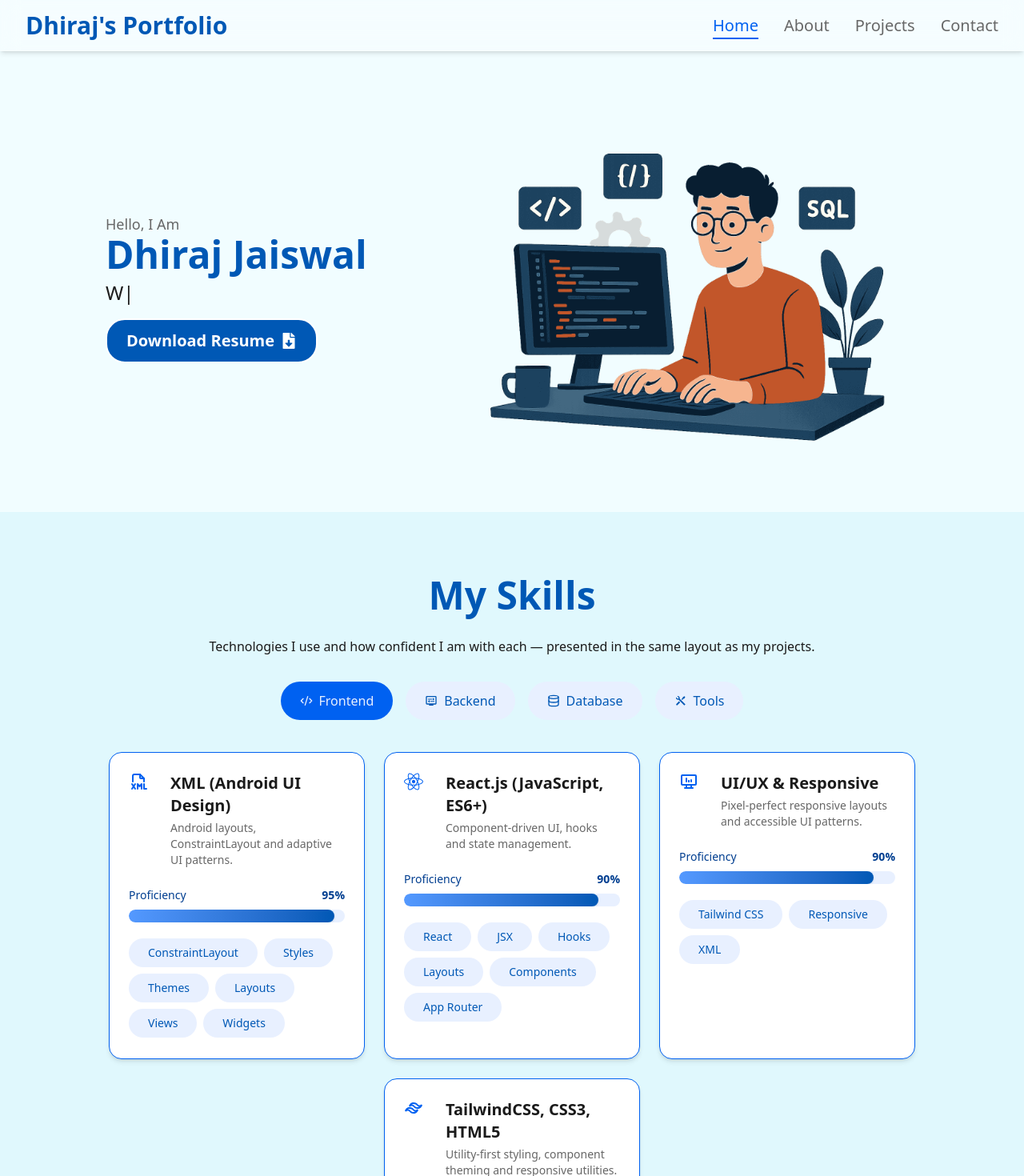
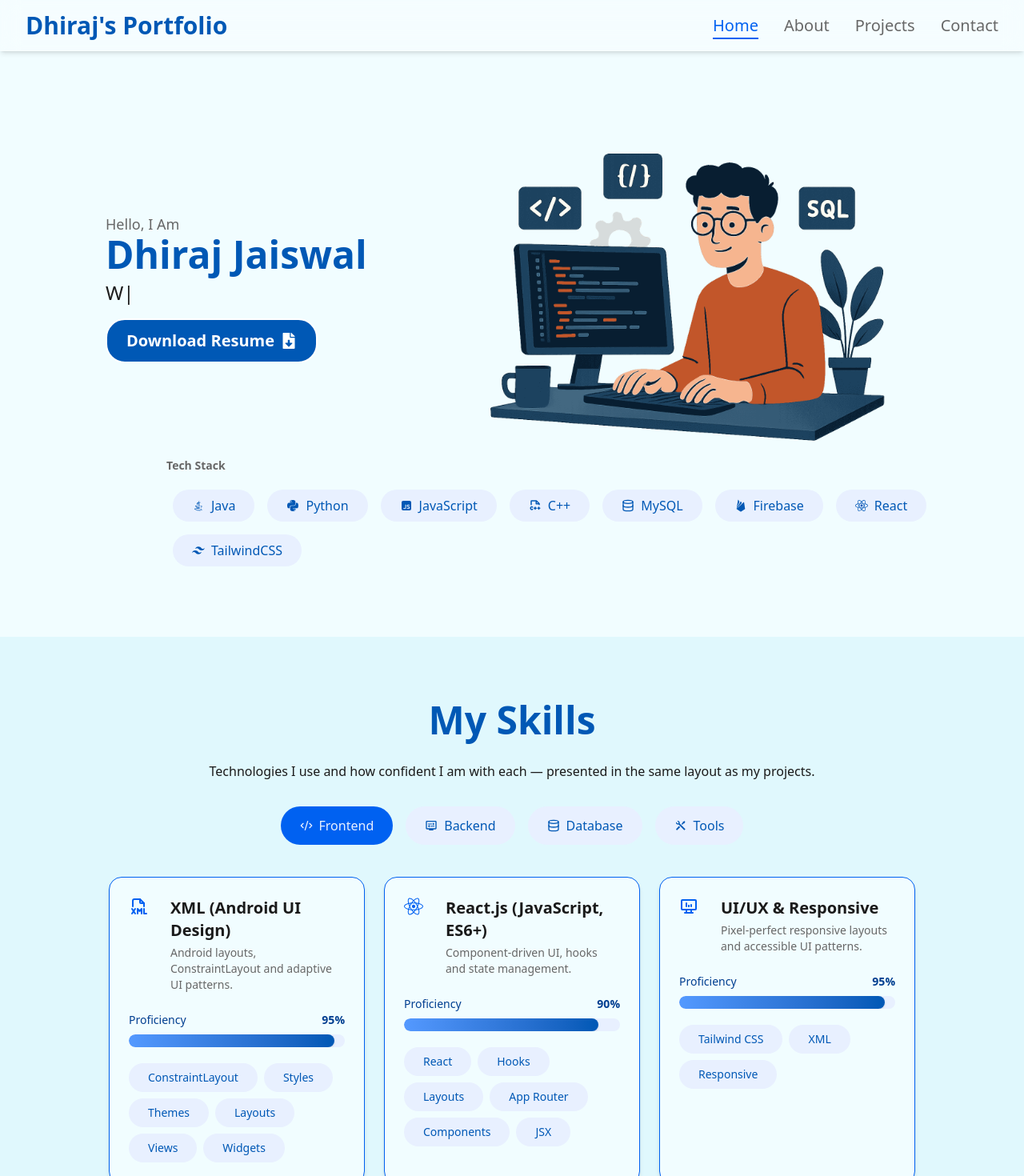
Before and after one commit to jaiswaldhiraj/Portfolio, a Next.js app: page / in a window 1280 px wide. Shown: the top 1470 px of the page at 80% size. Built offline with nearby package versions, Linux system fonts and the light colour scheme.

Commit message:
tech stack added

```diff
--- a/app/components/CardChips.js
+++ b/app/components/CardChips.js
@@ -5,7 +5,7 @@ export const CardChips = ({ Skills }) => {
         <div className="mt-5 flex flex-wrap gap-2">
             {Skills.chips.map((c) => (
                 <span
-                    className="inline-flex items-center gap-2 px-6 py-2 font-medium bg-[var(--accent-light)] text-sm text-[var(--accent)] rounded-3xl hover:bg-[var(--accent-light-hover)] hover:text-[var(--accent)]"
+                    className="inline-flex items-center gap-2 px-6 py-2 font-medium bg-[var(--accent-light)] text-sm text-[var(--accent)] rounded-3xl"
                     key={c}
                 >
                     {c}
--- a/app/components/Footer.js
+++ b/app/components/Footer.js
@@ -6,7 +6,7 @@ import FooterLink from "./FooterLink"
 
 const Footer = () =>{
   return (
-    <footer className="bg-[var(--background-dark)] text-gray-300 border-t mt-10">
+    <footer className="bg-[var(--background)] text-gray-300 border-t">
       <div className="max-w-6xl mx-auto px-6 py-8 flex flex-col md:flex-row justify-between items-center gap-6">
 
         {/* Left Section */}
--- a/app/components/Skillcarousel.js
+++ b/app/components/Skillcarousel.js
@@ -36,7 +36,7 @@ export default function SkillsCarousel() {
               <div
                 key={skill.id}
                 data-index={idx}
-                className={`snap-center w-full sm:w-[320px] md:w-[320px] md:h-96 p-6 rounded-2xl border border-[var(--highlight)] bg-white shadow-md hover:shadow-[var(--shadow-card)] hover:scale-[1] transition-all duration-300`}
+                className={`snap-center w-full sm:w-[320px] md:w-[320px] md:h-96 p-6 rounded-2xl border border-[var(--highlight)] bg-[var(--background)] shadow-md hover:shadow-[var(--shadow-card)] hover:scale-[1] transition-all duration-300`}
               >
                 <div className="flex items-start justify-between gap-4">
                   <div>
--- /dev/null
+++ b/app/components/TechChips.js
@@ -0,0 +1,14 @@
+import React from 'react'
+import { icons } from './icons'
+
+export const TechChips = ({ text, icon }) => {
+    const Icon = icons[icon]
+    return (
+                <span
+                    className="inline-flex items-center gap-2 px-6 py-2 font-medium bg-[var(--accent-light)] text-m text-[var(--accent)] rounded-3xl m-2"
+                >
+                    {Icon && <Icon/>}
+                    {text}
+                </span>
+    )
+}
--- a/app/components/icons.js
+++ b/app/components/icons.js
@@ -1,6 +1,6 @@
 // components/icons.js
-import { FaDownload, FaGithub, FaLinkedin, FaEnvelope, FaFileDownload, FaAndroid, FaReact, FaChevronCircleRight, FaChevronCircleLeft, FaUserShield, FaFigma, } from "react-icons/fa";
-import { RiFirebaseFill, RiNextjsFill, RiTailwindCssFill, RiToolsFill, RiTailwindCssLine   } from "react-icons/ri";
+import { FaDownload, FaGithub, FaLinkedin, FaEnvelope, FaFileDownload, FaAndroid, FaReact, FaChevronCircleRight, FaChevronCircleLeft, FaUserShield, FaFigma, FaPython } from "react-icons/fa";
+import { RiFirebaseFill, RiNextjsFill, RiTailwindCssFill, RiToolsFill, RiTailwindCssLine, RiJavascriptFill    } from "react-icons/ri";
 import { LiaJava } from "react-icons/lia";
 import { IoIosArrowForward } from "react-icons/io";
 import { TbBrandVercelFilled, TbDeviceDesktopAnalytics, TbFileTypeXml,TbBrandMysql   } from "react-icons/tb";
@@ -9,6 +9,7 @@ import { MdDisplaySettings } from "react-icons/md";
 import { FiDatabase } from "react-icons/fi";
 import { LuCodeXml } from "react-icons/lu";
 import { SiMongodb, SiPostman, SiAndroidstudio } from "react-icons/si";
+import { PiFileCppBold } from "react-icons/pi";
 
 
 export const icons = {
@@ -41,5 +42,9 @@ export const icons = {
   postman:SiPostman ,
   androidstudio:SiAndroidstudio ,
   mysql:TbBrandMysql  ,
+  python:FaPython ,
+  javascript:RiJavascriptFill  ,
+  cpp:PiFileCppBold ,
+
 
 };
--- a/app/data/skillsData.js
+++ b/app/data/skillsData.js
@@ -15,15 +15,15 @@ export const DATA = {
       title: "React.js (JavaScript, ES6+)",
       pct: 90,
       desc: "Component-driven UI, hooks and state management.",
-      chips: ["React", "JSX", "Hooks","Layouts","Components","App Router"],
+      chips: ["React", "Hooks","Layouts","App Router","Components", "JSX"],
       emoji: "react",
     },
     {
       id: "uiux",
       title: "UI/UX & Responsive",
-      pct: 90,
+      pct: 95,
       desc: "Pixel-perfect responsive layouts and accessible UI patterns.",
-      chips: ["Tailwind CSS", "Responsive", "XML"],
+      chips: ["Tailwind CSS", "XML", "Responsive"],
       emoji: "uiux",
     },
     {
@@ -77,7 +77,7 @@ export const DATA = {
       title: "MySQL / SQL Databases",
       pct: 80,
       desc: "Relational schema design, joins, queries and stored procedures.",
-      chips: ["SQL", "Joins", "Stored Procedures","Functions","ER Modeling","Query Optimization"],
+      chips: ["Stored Procedures","Functions","SQL","ER Modeling","Joins","Query Optimization"],
       emoji: "mysql",
     },
   ],
--- a/app/page.js
+++ b/app/page.js
@@ -6,6 +6,7 @@ import Typed from "typed.js";
 import { motion } from "framer-motion";
 import DownloadButton from "./components/DownloadButton";
 import SkillsCarousel from "./components/Skillcarousel";
+import { TechChips } from "./components/TechChips";
 // import SkillsSection from "./components/Skillsection";
 
 
@@ -40,8 +41,7 @@ export default function Home() {
     <>
       {/* ===== Intro Section ===== */}
       <section
-        id="firstsection"
-        className="m-10 mt-32 mb-20 md:mt-40 flex flex-col md:flex-row justify-center items-center gap-12 md:pl-4"
+        className=" mt-32 md:mt-40 flex flex-col md:flex-row justify-center items-center gap-12 md:pl-4"
       >
 
         {/* Intro Text Section */}
@@ -94,6 +94,20 @@ export default function Home() {
 
       </section>
 
+      <div className=" pl-16 md:pl-52 p-3 text-sm font-bold text-[var(--text-secondary)]">Tech Stack</div>
+      <section
+        className="pl-10 md:pl-52 mb-20 flex flex-wrap items-start"
+      >
+        <TechChips text={"Java"} icon={"java"} />
+        <TechChips text={"Python"} icon={"python"} />
+        <TechChips text={"JavaScript"} icon={"javascript"} />
+        <TechChips text={"C++"} icon={"cpp"} />
+        <TechChips text={"MySQL"} icon={"Database"} />
+        <TechChips text={"Firebase"} icon={"firebase"} />
+        <TechChips text={"React"} icon={"react"} />
+        <TechChips text={"TailwindCSS"} icon={"tailwind"} />
+      </section>
+
 
 
       {/* Divider */}
```
